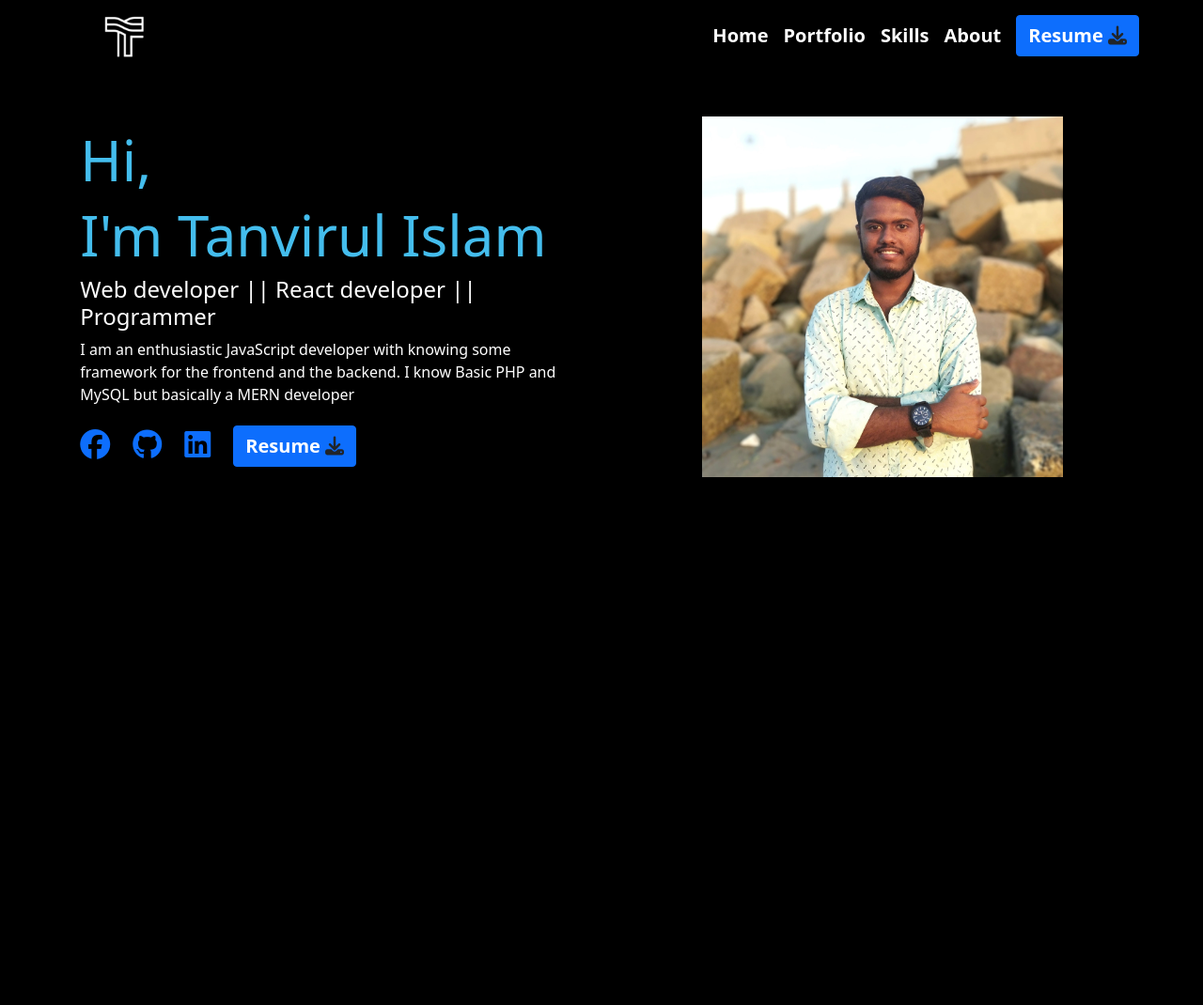
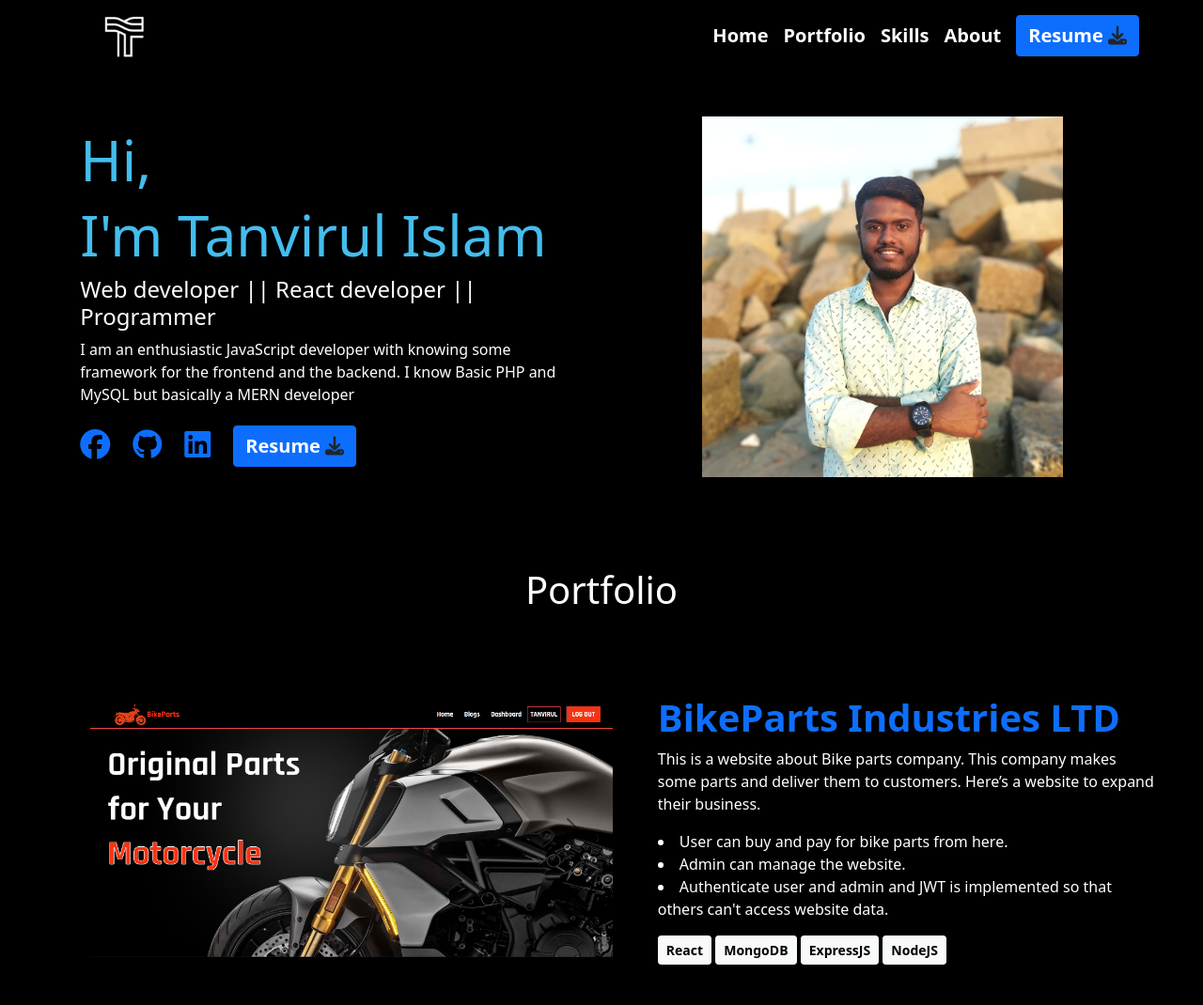
Before and after one commit to tanvirulislam149/portfolio_site, a plain HTML site: page index.html in a window 1280 px wide. Shown: the whole page at 94% size. Before the commit the page ends 800 px from the top, so only its background shows below. Drawn offline with nearby package versions, Linux system fonts and the light colour scheme.

Commit message:
card 1 done

```diff
--- a/index.html
+++ b/index.html
@@ -118,6 +118,89 @@
       </div>
     </div>
 
+    <!-- Portfolio  -->
+    <h1 class="text-center pt-5 mt-5 m-0">Portfolio</h1>
+    <div class="m-lg-5 m-2">
+      <div class="d-md-flex justify-content-center align-items-center">
+        <div class="w-md-50 w-100 m-lg-5">
+          <div
+            id="carouselExampleDark"
+            class="carousel carousel-dark slide"
+            data-bs-ride="carousel"
+          >
+            <div class="carousel-inner">
+              <div class="carousel-item active" data-bs-interval="10000">
+                <img
+                  src="projects-img/bike1.png"
+                  class="d-block w-100"
+                  alt="..."
+                />
+              </div>
+              <div class="carousel-item" data-bs-interval="2000">
+                <img
+                  src="projects-img/bike2.png"
+                  class="d-block w-100"
+                  alt="..."
+                />
+              </div>
+            </div>
+            <button
+              class="carousel-control-prev"
+              type="button"
+              data-bs-target="#carouselExampleDark"
+              data-bs-slide="prev"
+            >
+              <span
+                class="carousel-control-prev-icon"
+                aria-hidden="true"
+              ></span>
+              <span class="visually-hidden">Previous</span>
+            </button>
+            <button
+              class="carousel-control-next"
+              type="button"
+              data-bs-target="#carouselExampleDark"
+              data-bs-slide="next"
+            >
+              <span
+                class="carousel-control-next-icon"
+                aria-hidden="true"
+              ></span>
+              <span class="visually-hidden">Next</span>
+            </button>
+          </div>
+        </div>
+        <div class="w-md-50">
+          <h1 class="text-primary fw-bold">BikeParts Industries LTD</h1>
+          <p>
+            This is a website about Bike parts company. This company makes some
+            parts and deliver them to customers. Here’s a website to expand
+            their business.
+          </p>
+          <li>User can buy and pay for bike parts from here.</li>
+          <li>Admin can manage the website.</li>
+          <li>
+            Authenticate user and admin and JWT is implemented so that others
+            can't access website data.
+          </li>
+          <div class="mt-3">
+            <button type="button" class="btn btn-light btn-sm fw-bold">
+              React
+            </button>
+            <button type="button" class="btn btn-light btn-sm fw-bold">
+              MongoDB
+            </button>
+            <button type="button" class="btn btn-light btn-sm fw-bold">
+              ExpressJS
+            </button>
+            <button type="button" class="btn btn-light btn-sm fw-bold">
+              NodeJS
+            </button>
+          </div>
+        </div>
+      </div>
+    </div>
+
     <script
       src="https://cdn.jsdelivr.net/npm/bootstrap@5.0.2/dist/js/bootstrap.bundle.min.js"
       integrity="sha384-MrcW6ZMFYlzcLA8Nl+NtUVF0sA7MsXsP1UyJoMp4YLEuNSfAP+JcXn/tWtIaxVXM"
--- a/style.css
+++ b/style.css
@@ -1,4 +1,4 @@
-* {
+body {
   margin: 0px;
   padding: 0px;
   background-color: black;
@@ -22,6 +22,14 @@
   text-align: center;
 }
 
+span.carousel-control-next-icon {
+  background-color: transparent;
+}
+
+span.carousel-control-prev-icon {
+  background-color: transparent;
+}
+
 @media screen and (max-width: 992px) {
   .banner_half {
     width: 100%;
```
Also changed, not shown: projects-img/bike1.png (added), projects-img/bike2.png (added).
